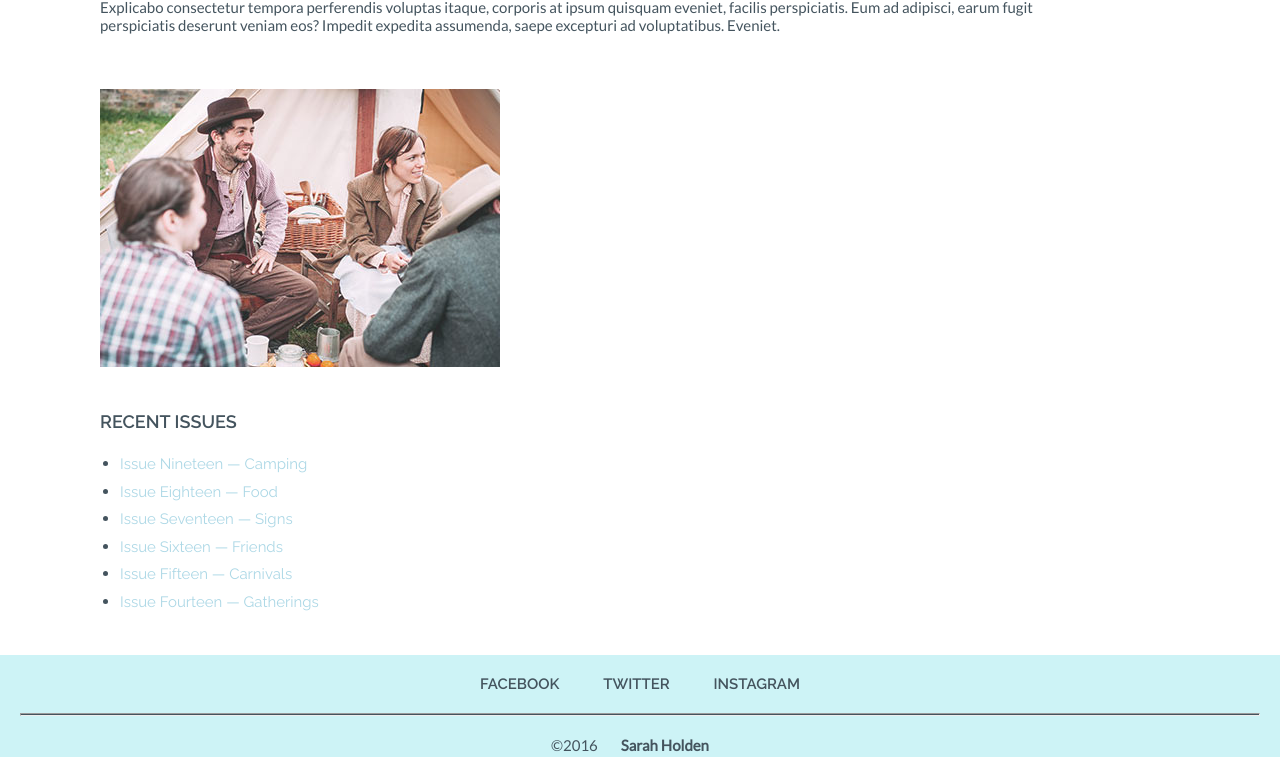
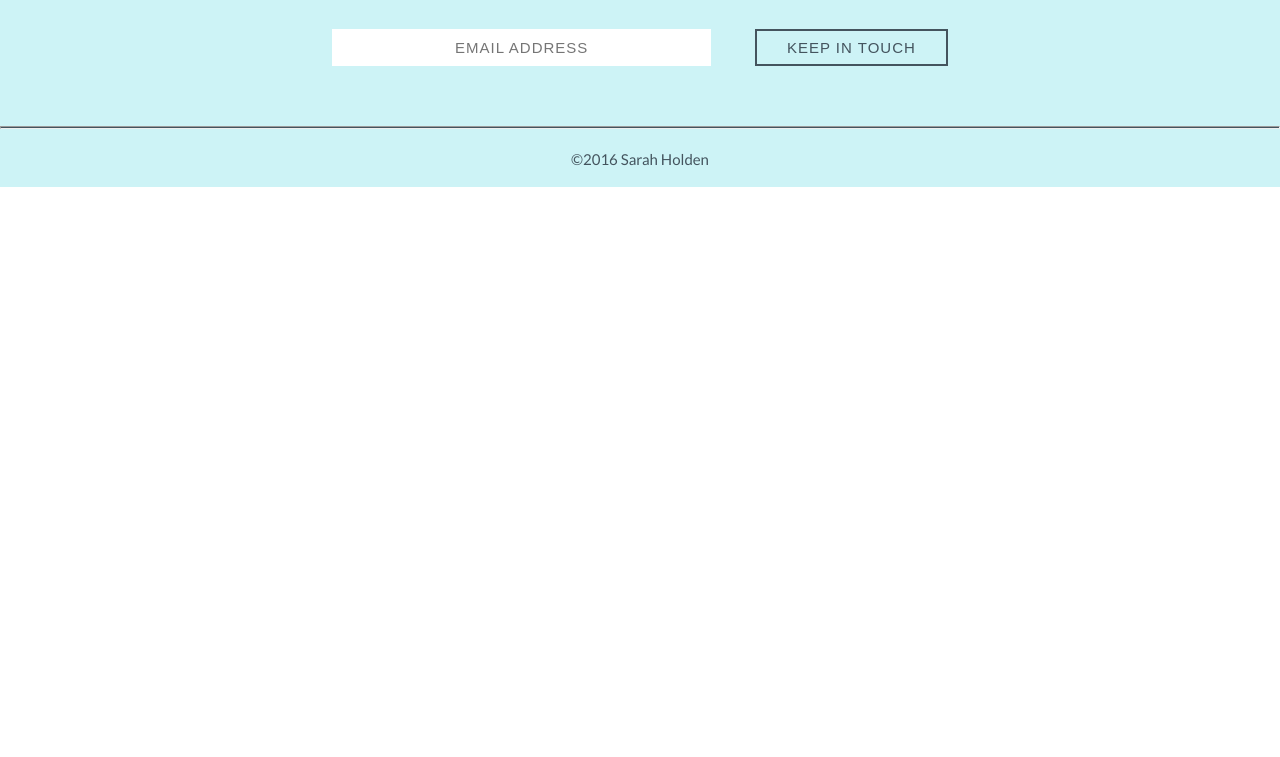
Before and after one commit to allisonault/allisonault.github.io, a plain HTML site: page monument_blog/index.html in a window 1280 px wide. Shown: the part 2043-2800 px from the top of the page. After the commit the page ends 2230 px from the top, so only its background shows below. Drawn offline with Linux system fonts and the light colour scheme.

Commit message:
Monument Blog from Class 4
Completed Class 4 HW
- When I used the CSS validator, it had an issue with the grid columns and I'm not sure why because it's exactly what we were shown in class.

```diff
--- a/monument_blog/css/style.css
+++ b/monument_blog/css/style.css
@@ -18,16 +18,21 @@ Ask about grey text after colons - when enclosing with quotes, turns green.
 But then it breaks the code. */
 
 .wrapper {
-	max-width: 75%;
+	display: grid;
+	grid-template-columns: 2fr 1fr;
+	grid-column-gap: 40px;
 	padding-right: 100px;
 	padding-left: 100px;
 }
 
 header {
 	width: 100%;
-	background-image: url("images/blog_header_bg.jpg");
-	background-color: #ffffff
+	background-image: url("../images/blog_header_bg.jpg");
 	background-size: cover;
+	background-position: center;
+	background-repeat: no-repeat;
+	background-color: #ffffff;
+	margin-bottom: 50px;
 }
 
 /* Padding above navigation links */
@@ -40,22 +45,34 @@ nav a {
 	text-transform: uppercase;
 	color: #7B98AA;
 	font-size: 16px;
+	font-weight: 400;
 	text-decoration: none;
-	padding-left: 72px;
-	padding-right: 72px;
+	padding-left: 60px;
+	padding-right: 60px;
+	letter-spacing: 1px;
+}
+
+/* Navivation link hover */
+nav a:hover {
+	color: #44545E;
+}
+
+/* All other link hovers */
+a:hover {
+	color: lightblue;
 }
 
 /* Spacing above and below page title */
 h1 {
-	margin-top: 80px;
-	margin-bottom: 80px;
+	padding-top: 130px;
+	padding-bottom: 130px;
 }
 
 /* Page title */
 h1 a {
 	text-transform: uppercase;
 	font-size: 37px;
-	color: #44545E;
+	color: #ffffff;
 	text-decoration: none;
 	letter-spacing: 15px;
 }
@@ -78,6 +95,7 @@ p {
 	text-align: left;
 	font-weight: 400;
 	font-size: 15px;
+	line-height: 1.4;
 }
 
 /* Fixed for responsive images */
@@ -88,7 +106,7 @@ img {
 /* About Us section --- start */
 aside {
 text-align: left;
-margin-top: 80px;
+margin-top: 25px;
 }
 
 aside img {
@@ -120,7 +138,7 @@ aside a {
 	font-weight: 400;
 	font-size: 15px;
 	text-decoration: none;
-	color: lightblue;
+	color:  #8fa0aa;
 }
 /* About Us section --- end */
 
@@ -131,32 +149,61 @@ footer {
 	font-weight: 600;
 	font-size: 15px;
 	text-transform: uppercase;
-	padding: 20px;
+	padding: 40px 0 2px 0;
 	margin-top: 40px;
 }
 
-/* Social links */
+/* Email form & submit button */
+.email-form {
+	margin-top: 40px;
+}
+
+input[type="text"] {
+	border: none;
+	padding: 10px 90px;
+	color: #44545E;
+	font-size: 15px;
+	text-transform:uppercase;
+	text-align: center;
+	letter-spacing: 1px;
+}
+
+input[type="submit"] {
+	border: solid 2px;
+	border-color: #44545E;
+	color: #44545E;
+	background-color: transparent;
+	padding: 8px 30px;
+	margin-left: 40px;
+	font-size: 15px;
+	text-transform: uppercase;
+	letter-spacing: 1px;
+}
+
+
+/* Social icon links and Copyright */
+.social-icons a {
+	padding-left: 15px;
+	padding-right: 15px;
+}
+
 footer p {
-	font-family: lato;
+	font-family: "lato";
 	font-weight: 400;
 	font-size: 15px;
 	text-align: center;
 	text-transform: capitalize;
 }
 
-/* Copyright */
 footer a {
-	font-weight: 600;
 	text-decoration: none;
 	color: #44545E;
-	padding-left: 20px;
-	padding-right: 20px;
 }
 
 /* Footer line break */
 hr {
 	height: 1px;
 	background-color: #44545E;
-	margin-top: 20px;
+	margin-top: 60px;
 	margin-bottom: 20px;
 }
--- a/monument_blog/index.html
+++ b/monument_blog/index.html
@@ -1,14 +1,18 @@
 <!DOCTYPE html>
 <html lang="en">
+
 <head>
 	<meta charset="UTF-8">
-	<title>Monument | Blog</title>
+	<title>Adventure Desert Lands of Arizona - Monument | Blog</title>
 
 	<!-- Add your Google Fonts link here! -->
-
 	<link rel="stylesheet" href="css/style.css">
 
+	<!-- Font Awesome CDN embeded code -->
+	<script src="https://use.fontawesome.com/a10e51deab.js"></script>
+
 </head>
+
 <body>
 
 	<nav>
@@ -17,6 +21,7 @@
 		<a href="#">Blog</a>
 		<a href="#">Contact</a>
 	</nav>
+
 	<header>
 			<h1><a href="#">Monument</a></h1>
 	</header>
@@ -26,19 +31,18 @@
 		<article>
 			<h3>11/23/2016</h3>
 			<h2>A Visual Guide to the Southwest</h2>
-		<img src="images/blog_1.jpg" alt="">
+			<img src="images/blog_1.jpg" alt="Photo of small cacti in desert">
 			<p>Lorem ipsum dolor sit amet, consectetur adipisicing elit. Eius soluta incidunt, eum quos consequuntur aliquam nobis velit mollitia iste, natus ex repellendus delectus quisquam et quae, in atque a. Perspiciatis excepturi ipsum temporibus, eius odit deleniti quasi voluptates eaque aliquam, iste consequatur repudiandae illo a. Voluptates eligendi reiciendis corporis itaque soluta fugit atque quaerat ipsum reprehenderit sapiente, voluptatem repellat eveniet fuga natus tempore modi vero distinctio nulla accusantium recusandae, omnis. Esse aliquam ea, similique repudiandae nihil numquam, neque enim perspiciatis. Facilis dolor praesentium impedit quidem, non unde accusantium, commodi error, soluta dolores modi blanditiis similique amet hic earum, reiciendis consectetur animi in. Exercitationem distinctio necessitatibus molestias quas laboriosam nam modi porro accusantium blanditiis, beatae incidunt aliquid nostrum laborum, magni cum recusandae autem doloremque qui perferendis iste non quaerat fugit. Aspernatur voluptatem impedit, enim!</p>
 			<img src="images/blog_2.jpg" alt="">
 			<p>Lorem ipsum dolor sit amet, consectetur adipisicing elit. Eius soluta incidunt, eum quos consequuntur aliquam nobis velit mollitia iste, natus ex repellendus delectus quisquam et quae, in atque a. Perspiciatis excepturi ipsum temporibus, eius odit deleniti quasi voluptates eaque aliquam, iste consequatur repudiandae illo a. Voluptates eligendi reiciendis corporis itaque soluta fugit atque quaerat ipsum reprehenderit sapiente, voluptatem repellat eveniet fuga natus tempore modi vero distinctio nulla accusantium recusandae, omnis. Esse aliquam ea, similique repudiandae nihil numquam, neque enim perspiciatis. Facilis dolor praesentium impedit quidem, non unde accusantium, commodi error, soluta dolores modi blanditiis similique amet hic earum, reiciendis consectetur animi in. Exercitationem distinctio necessitatibus molestias quas laboriosam nam modi porro accusantium blanditiis, beatae incidunt aliquid nostrum laborum, magni cum recusandae autem doloremque qui perferendis iste non quaerat fugit. Aspernatur voluptatem impedit, enim!</p>
 		</article>
 
 
-
 		<aside>
 			<h3>About Us</h3>
 			<p>Lorem ipsum dolor sit amet, consectetur adipisicing elit. Rerum fugiat illo sunt quasi incidunt veniam cumque minus totam rem ea vel ut eius, accusamus, doloribus dolore at ipsum quaerat molestias.</p>
 			<p>Explicabo consectetur tempora perferendis voluptas itaque, corporis at ipsum quisquam eveniet, facilis perspiciatis. Eum ad adipisci, earum fugit perspiciatis deserunt veniam eos? Impedit expedita assumenda, saepe excepturi ad voluptatibus. Eveniet.</p>
-		<img src="images/about.jpg" alt="">
+			<img src="images/about.jpg" alt="Close-up photo of cactus in desert">
 			<h3>Recent Issues</h3>
 			<ul>
 				<li><a href="">Issue Nineteen &mdash; Camping</a></li>
@@ -53,13 +57,28 @@
 	</div>
 
 	<footer>
-		<a href="">Facebook</a>
-		<a href="">Twitter</a>
-		<a href="">Instagram</a>
+		<div class="social-icons">
+				<a href="#">
+						<i class="fa fa-facebook-square fa-2x" aria-hidden="true"></i>
+				</a>
+				<a href="#">
+						<i class="fa fa-twitter-square fa-2x" aria-hidden="true"></i>
+				</a>
+				<a href="#">
+						<i class="fa fa-instagram fa-2x" aria-hidden="true"></i>
+				</a>
+		</div>
+
+		<div class="email-form"
+				<form action="">
+						<input type="text" placeholder="Email Address">
+						<input type="submit" value="Keep In Touch">
+				</form>
+		<div>
 
 		<hr>
 
-		<p>&copy;2016 <a href="">Sarah Holden</a></p>
+		<p>&copy;2016 <a href="#">Sarah Holden</a></p>
 	</footer>
 
 </body>
```
Lines whose indentation alone changed are shown as unchanged.
